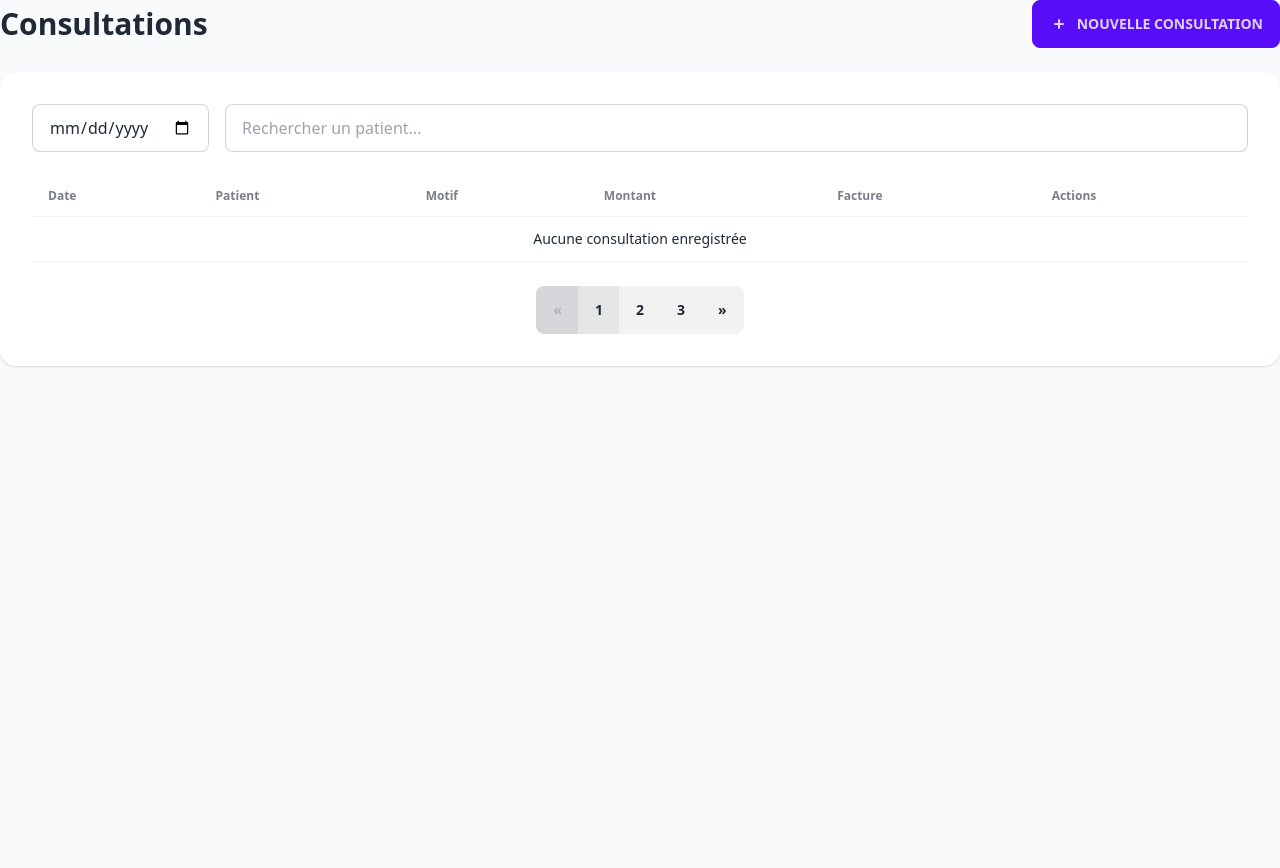
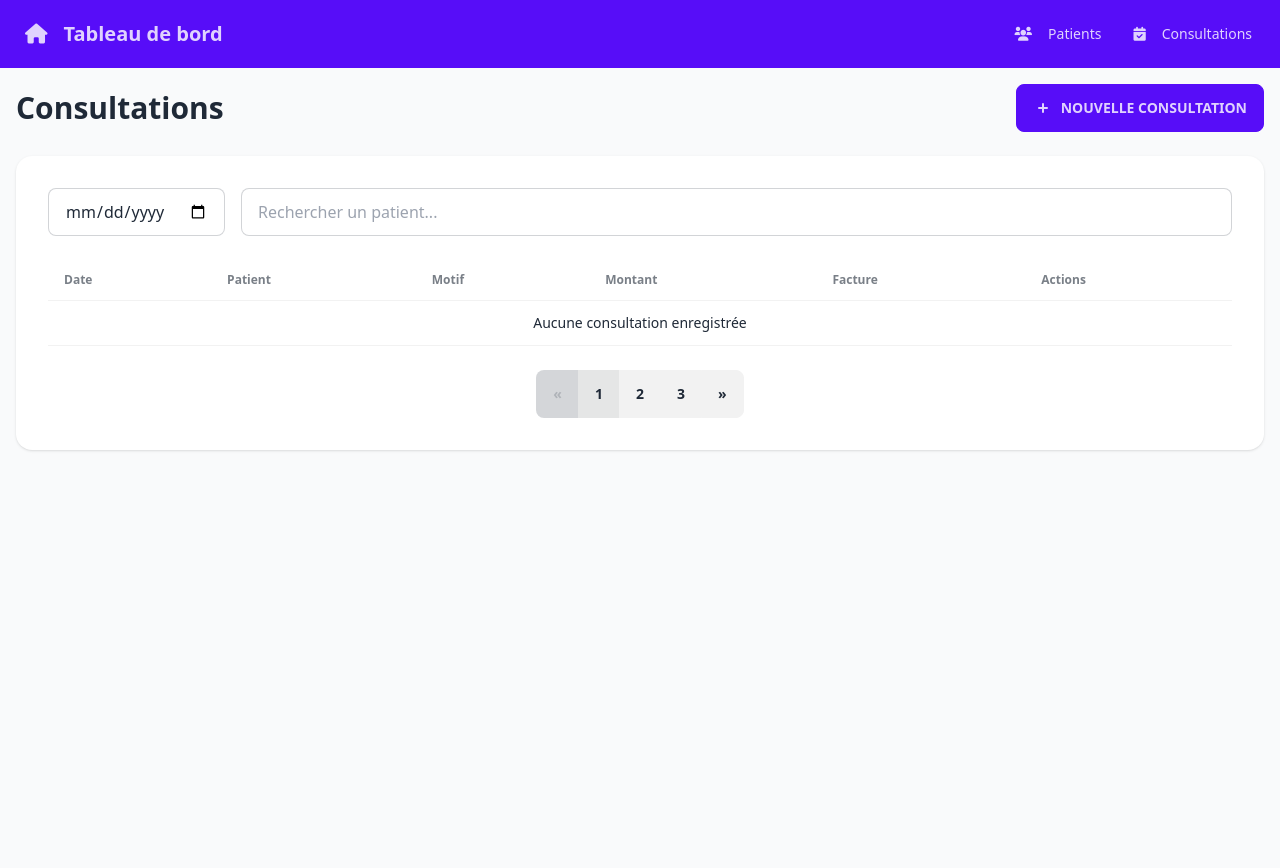
Before and after one commit to clement-soler/blackboxai-1743273902526, a Flask app: page /consultations in a window 1280 px wide. Before the commit the page ends 367 px from the top, so only its background shows below. Run offline with Flask 3, Linux system fonts and the light colour scheme; some libraries are stand-ins or nearby versions.

Commit message:
Add blackboxai-1743241900869/frontend/templates/base.html 1743276987099

```diff
--- a/blackboxai-1743241900869/frontend/templates/base.html
+++ b/blackboxai-1743241900869/frontend/templates/base.html
@@ -16,7 +16,22 @@
     </script>
 </head>
 <body class="bg-gray-50">
-    <div class="min-h-screen">
+    <div class="navbar bg-primary text-primary-content">
+        <div class="flex-1">
+            <a href="/" class="btn btn-ghost normal-case text-xl">
+                <i class="fas fa-home mr-2"></i>
+                Tableau de bord
+            </a>
+        </div>
+        <div class="flex-none">
+            <ul class="menu menu-horizontal px-1">
+                <li><a href="/patients"><i class="fas fa-users mr-2"></i>Patients</a></li>
+                <li><a href="/consultations"><i class="fas fa-calendar-check mr-2"></i>Consultations</a></li>
+            </ul>
+        </div>
+    </div>
+
+    <div class="min-h-screen p-4">
         {% block content %}{% endblock %}
     </div>
 </body>
```
